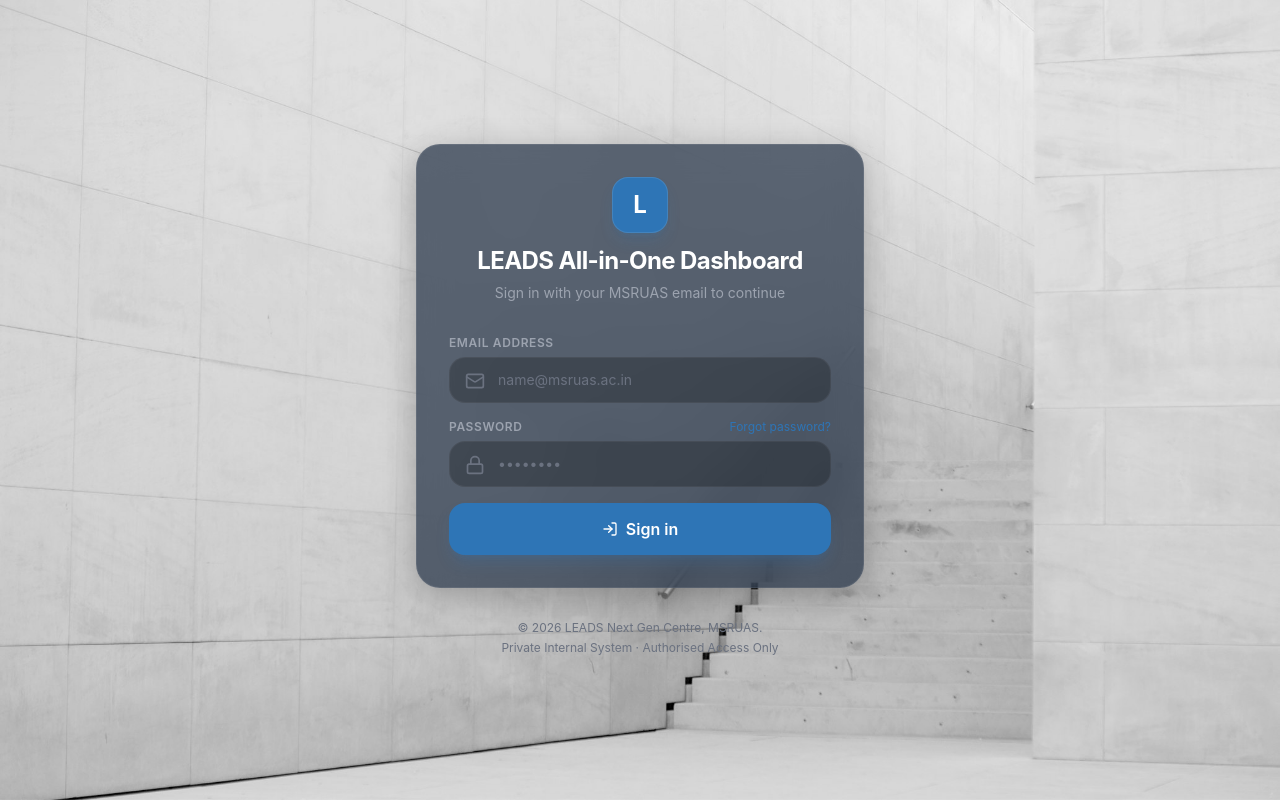
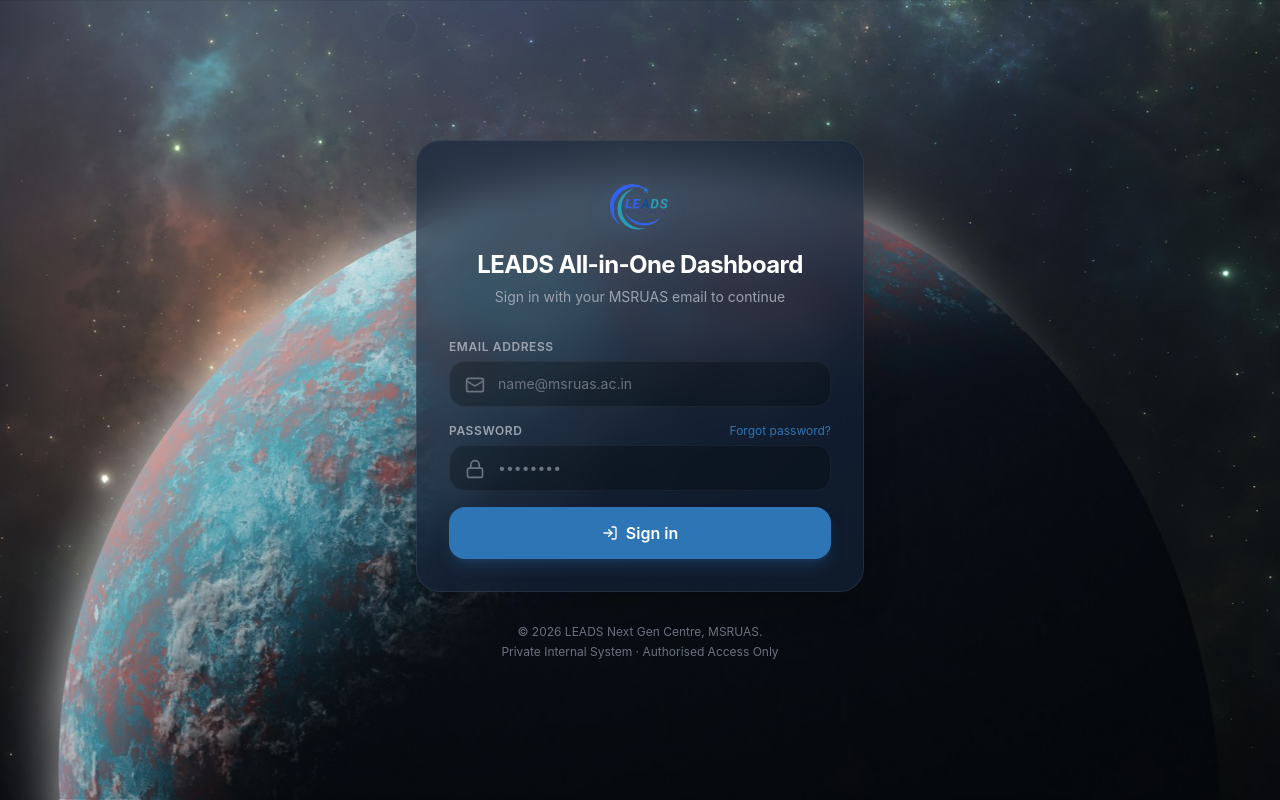
Before and after one commit to Kayo2970/ERP, a Next.js app in the folder leads-dashboard/: page / in a window 1280 px wide. Built offline with nearby package versions, Linux system fonts and the light colour scheme.

Commit message:
feat: integrate LEADS Short Logo image and fix dark mode login background

```diff
--- a/leads-dashboard/src/app/globals.css
+++ b/leads-dashboard/src/app/globals.css
@@ -80,6 +80,6 @@
   background-repeat: no-repeat;
 }
 
-.dark .bg-space-theme {
+.dark.bg-space-theme, .dark .bg-space-theme {
   background-image: url('/images/body-bg-dark.jpg');
 }
--- a/leads-dashboard/src/app/page.tsx
+++ b/leads-dashboard/src/app/page.tsx
@@ -39,8 +39,12 @@
 
         {/* Brand Header */}
         <div className="flex flex-col items-center text-center space-y-3">
-          <div className="h-14 w-14 bg-accent rounded-2xl flex items-center justify-center shadow-lg shadow-accent/20 border border-white/10">
-            <span className="text-white font-bold text-2xl">L</span>
+          <div className="h-16 w-16 flex items-center justify-center">
+            <img
+              src="/images/leads-short-logo.png"
+              alt="LEADS Logo"
+              className="h-full w-full object-contain filter drop-shadow-[0_4px_10px_rgba(46,117,182,0.35)]"
+            />
           </div>
           <div>
             <h1 className="text-2xl font-bold tracking-tight text-white">
--- a/leads-dashboard/src/components/dashboard-shell.tsx
+++ b/leads-dashboard/src/components/dashboard-shell.tsx
@@ -86,8 +86,12 @@
       <aside className="hidden md:flex flex-col w-64 glass-panel bg-theme-sidebar/80 border-r border-theme-sidebar-border h-screen sticky top-0 z-40">
         {/* Brand Logo */}
         <div className="h-16 flex items-center px-6 border-b border-theme-border/30 gap-3">
-          <div className="h-8 w-8 bg-accent rounded-lg flex items-center justify-center shadow-lg shadow-accent/20">
-            <span className="text-white font-bold text-sm">L</span>
+          <div className="h-8 w-8 flex items-center justify-center">
+            <img
+              src="/images/leads-short-logo.png"
+              alt="LEADS Logo"
+              className="h-full w-full object-contain"
+            />
           </div>
           <div>
             <h1 className="font-semibold text-theme-text-primary text-sm tracking-wide">LEADS Next Gen</h1>
@@ -142,8 +146,12 @@
       {/* Mobile Header / Nav */}
       <header className="md:hidden flex items-center justify-between h-16 px-4 glass-panel bg-theme-sidebar/80 border-b border-theme-sidebar-border sticky top-0 z-40 w-full">
         <div className="flex items-center gap-2">
-          <div className="h-7 w-7 bg-accent rounded-lg flex items-center justify-center">
-            <span className="text-white font-bold text-xs">L</span>
+          <div className="h-7 w-7 flex items-center justify-center">
+            <img
+              src="/images/leads-short-logo.png"
+              alt="LEADS Logo"
+              className="h-full w-full object-contain"
+            />
           </div>
           <span className="font-semibold text-sm text-theme-text-primary">LEADS Next Gen</span>
         </div>
```
Also changed, not shown: leads-dashboard/public/images/leads-short-logo.png (added), 1 other file (tests, documents, lock files or other folders).
